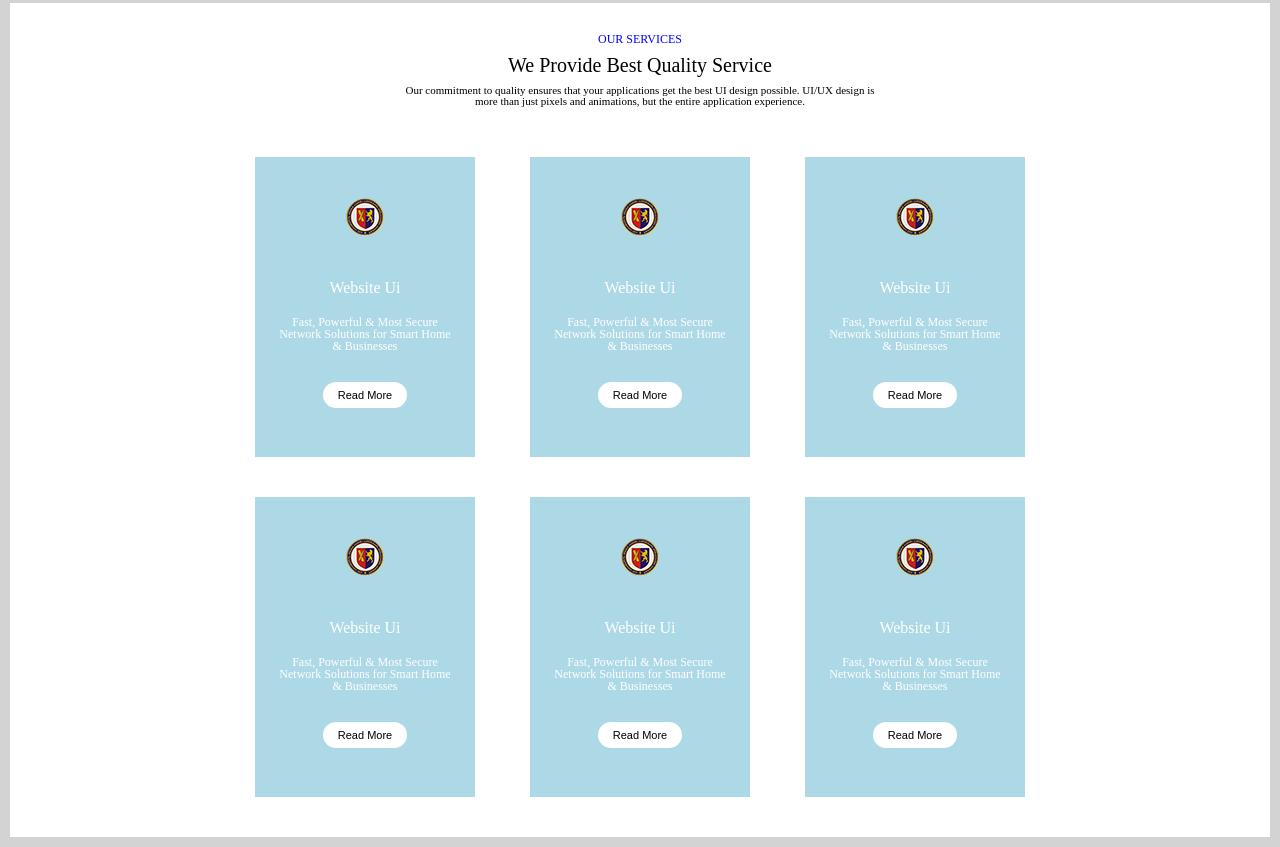
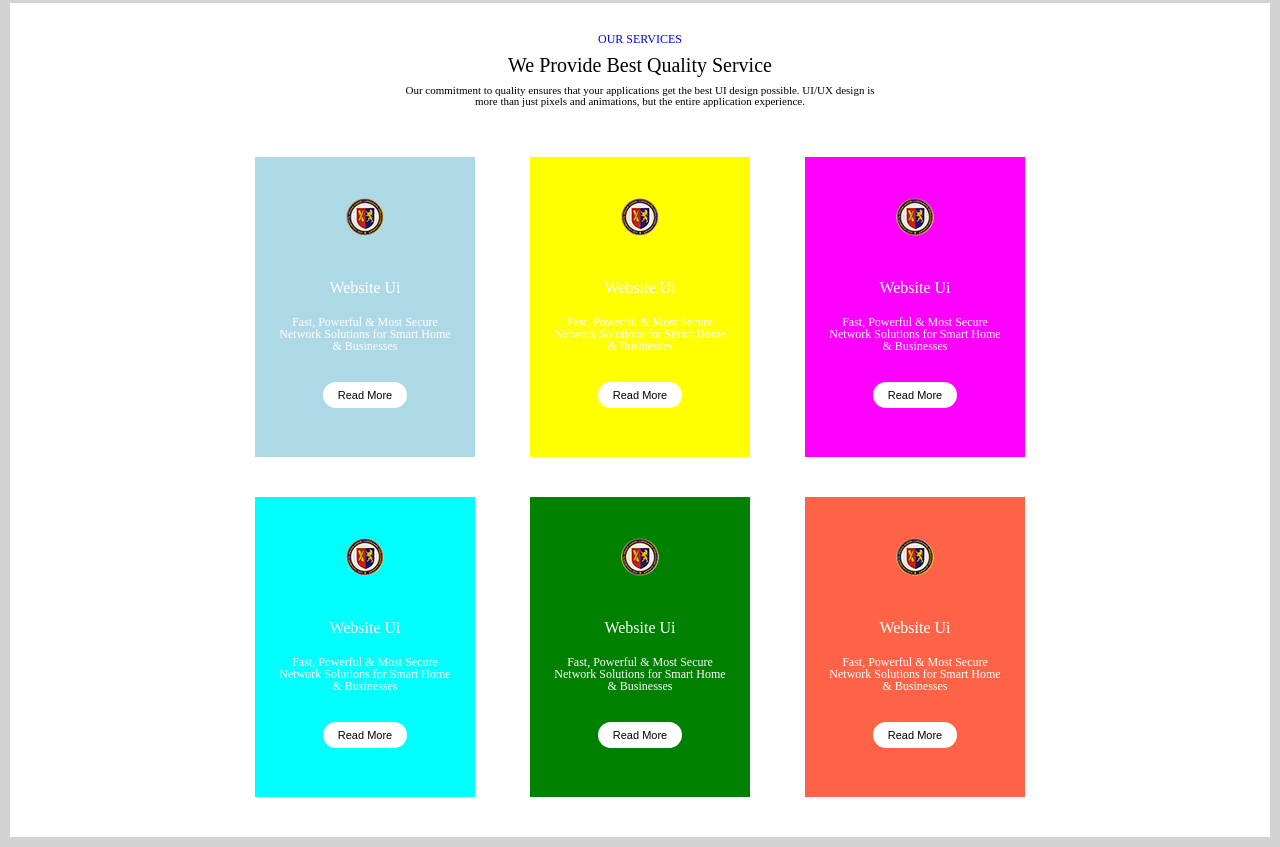
Before and after one commit to AstridTorni/Working-2023, a plain HTML site: page flex.html in a window 1280 px wide. Shown: the part 402-1249 px from the top of the page. Drawn offline with Linux system fonts and the light colour scheme.

Commit message:
add some style to flex

```diff
--- a/css/style_flex.css
+++ b/css/style_flex.css
@@ -143,3 +143,19 @@ span{
 	padding: 7px 15px;
 	font-size: 11px;
 }
+
+.block2{
+	background-color: yellow;
+}
+.block3{
+	background-color: magenta;
+}
+.block4{
+	background-color: cyan;
+}
+.block5{
+	background-color: green;
+}
+.block6{
+	background-color: tomato;
+}
```
